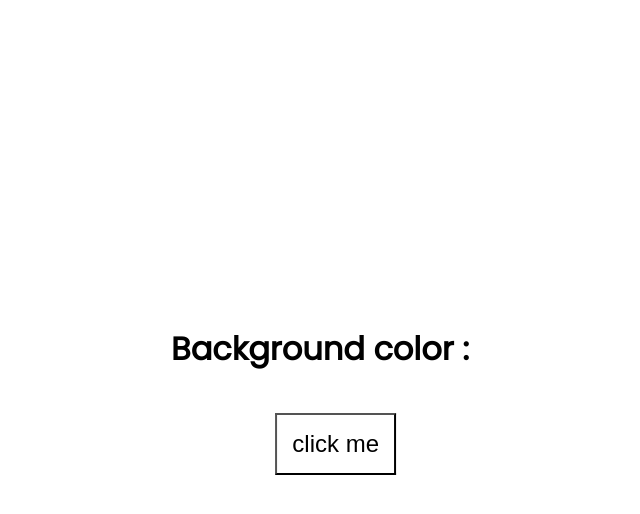
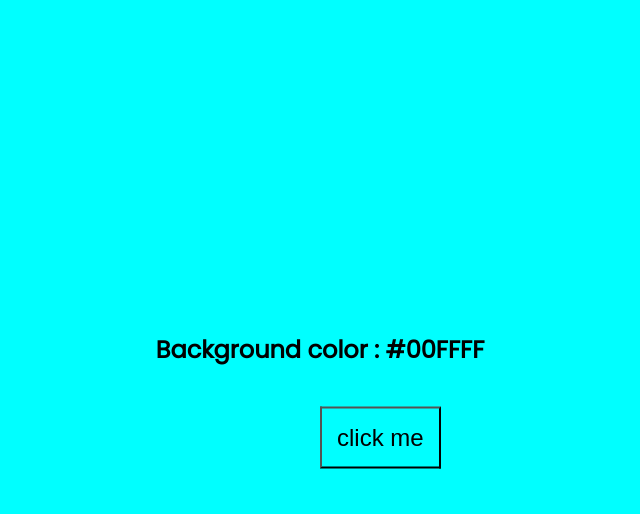
Before and after one commit to raeinking/color-flipper, a plain HTML site: page index.html in a window 1280 px wide. Both pictures are taken after a click on the button "click me". Shown: the whole page, without its empty margins (320-960 px from the left). Drawn offline with Linux system fonts and the light colour scheme.

Commit message:
all done

```diff
--- a/app.js
+++ b/app.js
@@ -0,0 +1,16 @@
+
+const colors = ["#000080", "#00008B", "#0000CD", "#0000FF","#006400", "#008000", "#008080", "#008B8B","#00BFFF","#00CED1","#00FA9A","#00FF00","#00FF7F","#00FFFF","#00FFFF","#191970","#1E90FF","#20B2AA","#228B22","#2E8B57","#2F4F4F","#2F4F4F","#32CD32","#3CB371","#40E0D0","#4169E1","#4682B4","#483D8B","#48D1CC","#4B0082","#556B2F","#5F9EA0","#6495ED","#663399","#66CDAA","#696969","#696969","#6A5ACD","#6B8E23","#708090","#708090","#778899","#778899","#7B68EE","#7CFC00","#7FFF00","#7FFFD4","#800000","#800080","#808000","#808080","#808080","#87CEEB","#87CEFA","#8A2BE2","#8B0000","#8B008B","#8B4513","#8FBC8F","#90EE90","#9370DB","#9400D3","#98FB98","#9932CC","#9ACD32","#A0522D","#A52A2A","#A9A9A9","#A9A9A9","#ADD8E6","#ADFF2F","#AFEEEE","#B0C4DE","#B0E0E6","#B22222","#B8860B","#BA55D3","#BC8F8F","#BDB76B","#C0C0C0","#C71585","#CD5C5C","#CD853F","#D2691E","#D2B48C","#D3D3D3","#D3D3D3","#D8BFD8","#DA70D6","#DAA520","#DB7093","#DC143C","#DCDCDC","#DDA0DD","#DEB887","#E0FFFF","#E6E6FA","#E9967A","#EE82EE","#EEE8AA","#F08080","#F0E68C","#F0F8FF","#F0FFF0","#F0FFFF","#F4A460","#F5DEB3","#F5F5DC","#F5F5F5","#F5FFFA","#F8F8FF","#FA8072","#FAEBD7","#FAF0E6","#FAFAD2","#FDF5E6","#FF0000","#FF00FF","#FF00FF","#FF1493","#FF4500","#FF6347","#FF69B4","#FF7F50","#FF8C00","#FFA07A","#FFA500","#FFB6C1","#FFC0CB","#FFD700","#FFDAB9","#FFDEAD","#FFE4B5","#FFE4C4","#FFE4E1","#FFEBCD","#FFEFD5","#FFF0F5","#FFF5EE","#FFF8DC","#FFFACD","#FFFAF0","#FFFAFA","#FFFF00","#FFFFE0","#FFFFF0","#FFFFFF"];
+const btn = document.getElementById("btn");
+const color = document.querySelector(".color");
+
+btn.addEventListener("click", function() {
+    const rancolor = colorflippe();
+    document.body.style.backgroundColor = colors[rancolor];
+    color.textContent = colors[rancolor];
+});
+
+
+
+function colorflippe() {
+    return Math.floor(Math.random() * colors.length);
+};
--- a/index.html
+++ b/index.html
@@ -12,9 +12,12 @@
 <body>
 
     <div class="container">
-        <h2>Background color : <span id='colors'></span></h2>
-        <input type="button" class="button" value='click me'>
+
+<h2>Background color : <span class="color">#000080</span></h2>
+        <input type="button" class="button" value='click me' id="btn">
     </div>
 
+
+    <script src="./app.js" defer></script>
 </body>
 </html>
--- a/style.css
+++ b/style.css
@@ -20,16 +20,25 @@
     }
 
     h2 {
-        font-size: 2rem;
+        font-size: 1.5rem;
+        width: 100vw;
+        text-align: center;
     }
 
     input {
         font-size: 1.5rem;
-        display: flex;
         position: relative;
-        left: 35%;
+        left: 50%;
+        right: 50%;
         margin-top: 5vh;
         padding: 15px;
         background-color:transparent;
         outline: none;
+        cursor: pointer;
     }
+
+    .container input {
+        text-align: center;
+        align-items: center;
+        justify-content: center;
+    }
```
